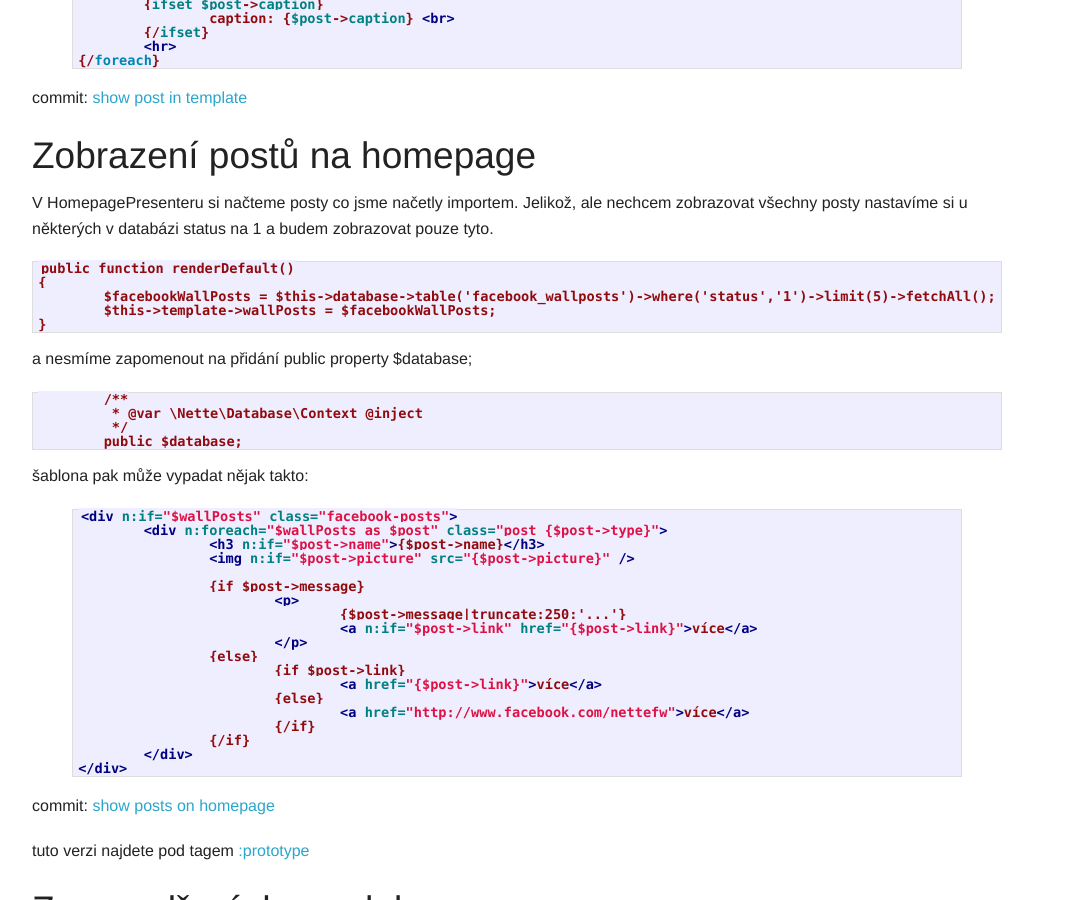
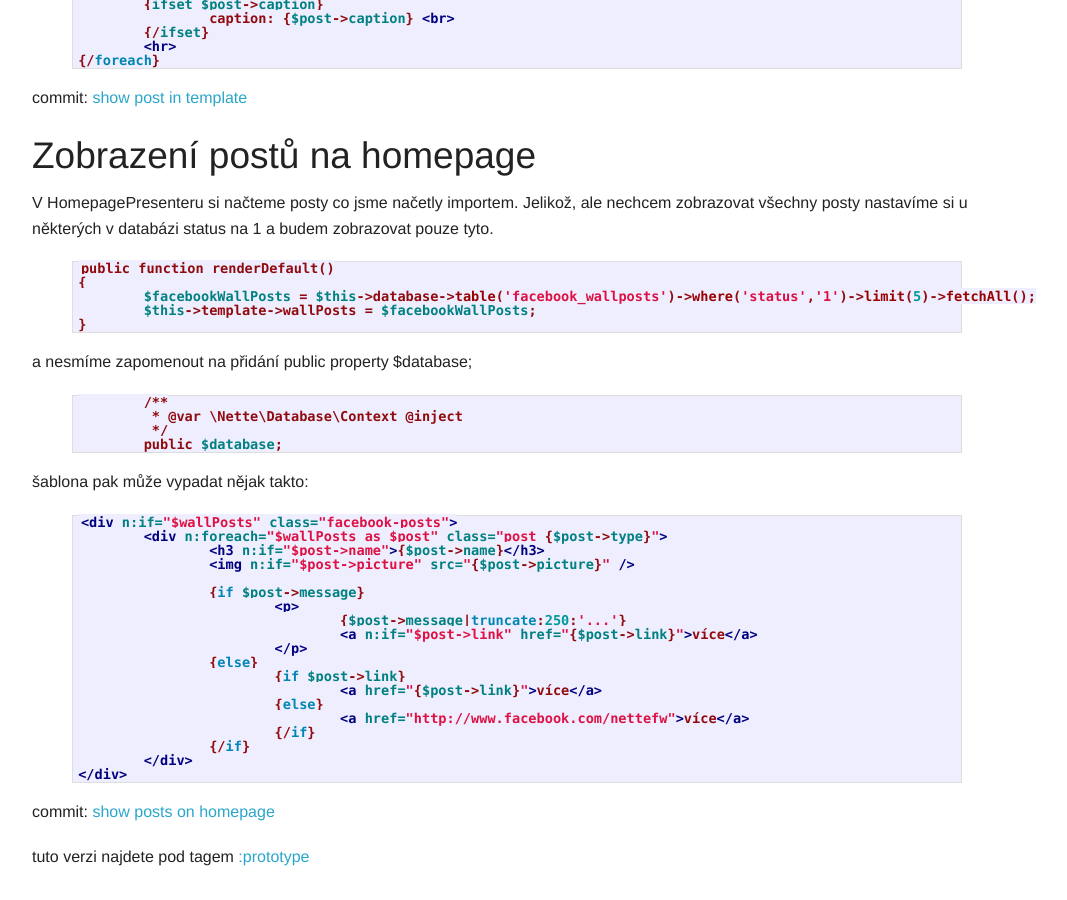
Before and after one commit to chemix/chemix.github.com, a Jekyll site: the page built from _posts/2014-06-13-nette-facebook-reader.md, in a window 1280 px wide and 900 px high, scrolled down 7525 px. Shown: the whole window, without its empty margins (123-1190 px from the left). Built offline with Jekyll 4.4.1, drawn with Linux system fonts in a browser that asks for light colours; Markdown is read by kramdown in place of the engine named in the settings.

Commit message:
better code syntax

````diff
--- a/_posts/2014-06-13-nette-facebook-reader.md
+++ b/_posts/2014-06-13-nette-facebook-reader.md
@@ -423,26 +423,26 @@ Zobrazení postů na homepage
 
 V HomepagePresenteru si načteme posty co jsme načetly importem. Jelikož, ale nechcem zobrazovat všechny posty nastavíme si u některých v databázi status na 1 a budem zobrazovat pouze tyto.
 
-```
+{% highlight php startinline %}
 public function renderDefault()
 {
 	$facebookWallPosts = $this->database->table('facebook_wallposts')->where('status','1')->limit(5)->fetchAll();
 	$this->template->wallPosts = $facebookWallPosts;
 }
-```
+{% endhighlight %}
 
 a nesmíme zapomenout na přidání public property $database;
 
-```
+{% highlight php startinline %}
 	/**
 	 * @var \Nette\Database\Context @inject
 	 */
 	public $database;
-```
+{% endhighlight %}
 
 šablona pak může vypadat nějak takto:
 
-{% highlight html %}
+{% highlight smarty %}
 <div n:if="$wallPosts" class="facebook-posts">
 	<div n:foreach="$wallPosts as $post" class="post {$post->type}">
 		<h3 n:if="$post->name">{$post->name}</h3>
@@ -477,7 +477,7 @@ Všiměte si jak si v konstruktoru řekneme o Nette\Database\Context
 
 app/model/FacebookWallpost.php
 
-``` php
+{% highlight php startinline %}
 namespace App\Model;
 
 use Nette\Database\Context;
@@ -504,11 +504,11 @@ class FacebookWallposts extends Object
 			->fetchAll();
 	}
 }
-```
+{% endhighlight %}
 
 a v presenteru přepíšeme vypisování postů na
 
-``` php
+{% highlight php startinline %}
 /**
  * @var \App\Model\FacebookWallposts @inject
  */
@@ -518,7 +518,7 @@ public function renderDefault()
 {
 	$this->template->wallPosts = $this->wallposts->getLastPosts();
 }
-```
+{% endhighlight %}
 
 Property $database jsme nahradili za $wallpost a změnili typ třídy co chceme po frameworku aby nám předal. Aby to celé fungovalo musíme ješte danou servisu zaregitrovat v config.neon
 
@@ -539,7 +539,7 @@ To samé uděláme i s částí pro načítání dat z Facebooku.
 
 Při přesunu odstraním používání cache, jelikož už jí při vývoji nepotřebuji ba naopak pokud chci zadat import tak chci aby se provedl vždy.
 
-``` php
+{% highlight php startinline %}
 public function importPostFromFacebook()
 {
 	FacebookSession::setDefaultApplication('YOUR_APP_ID', 'YOUR_APP_SECRET');
@@ -558,11 +558,11 @@ public function importPostFromFacebook()
 
 	// save data to database
 	...
-```
+{% endhighlight %}
 
 z Import presenteru přemístíme use sekci do modelu a presenter se nám rázem zjednodušil na
 
-``` php
+{% highlight php startinline %}
 class ImportPresenter extends BasePresenter
 {
 	/**
@@ -576,7 +576,7 @@ class ImportPresenter extends BasePresenter
 	}
 
 }
-```
+{% endhighlight %}
 
 commit: [model - section for import data from Facebook](https://github.com/chemix/Nette-Facebook-Reader/commit/dce5d9bc22449ea094ac12cfdc880c5718444cc4)
 
@@ -585,10 +585,10 @@ A co to heslo v kódu? Pryč s nim
 
 Jako pěkný, ale. Ale nám se ještě nelíbí
 
-``` php
+{% highlight php startinline %}
 FacebookSession::setDefaultApplication('YOUR_APP_ID', 'YOUR_APP_SECRET');
 $session = FacebookSession::newAppSession();
-```
+{% endhighlight %}
 
 hesla chceme v konfiguraci a zde si jen řekneme o funkční session. Nahradíme tedy za
 
````
